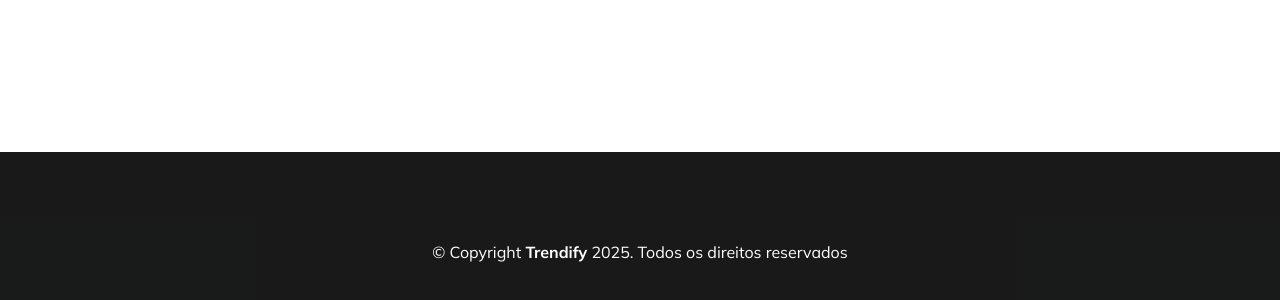
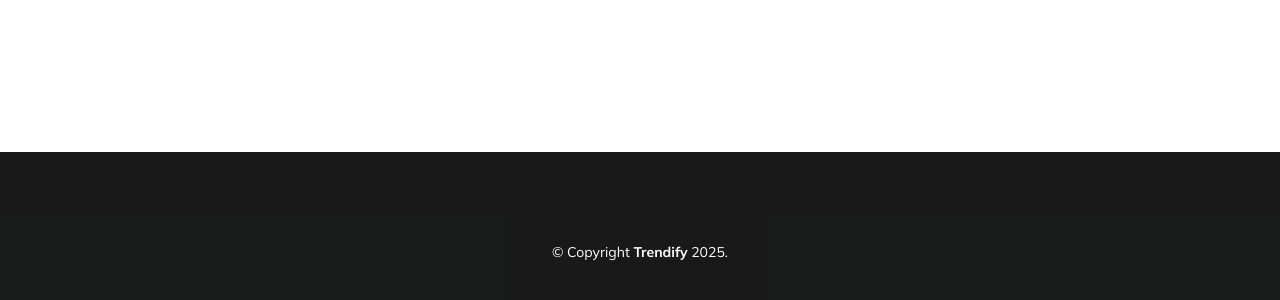
Before and after one commit to DevDaniloSants/trendify, a Next.js app: page /category/1 in a window 1280 px wide. Shown: the part 800-1100 px from the top of the page. Built offline with nearby package versions, Linux system fonts and the light colour scheme; no server answers.

Commit message:
style: adjust layout to ensure consistent height for product items

```diff
--- a/app/_components/footer.tsx
+++ b/app/_components/footer.tsx
@@ -1,9 +1,8 @@
 const Footer = () => {
     return (
-        <footer className="mt-8 flex h-[200px] w-full items-center justify-center bg-black/90 text-white">
-            <p>
+        <footer className="mt-8 flex h-[200px] w-full flex-wrap items-center justify-center bg-black/90 text-white">
+            <p className="text-sm">
                 © Copyright <span className="font-bold">Trendify</span> 2025.
-                Todos os direitos reservados
             </p>
         </footer>
     );
--- a/app/_components/product-item.tsx
+++ b/app/_components/product-item.tsx
@@ -62,8 +62,8 @@ const ProductItem = (product: ProductItemProps) => {
                     </Button>
                 </div>
             </div>
-            <div className="h-full w-full space-y-2">
-                <h3 className="text-primary font-semibold uppercase">
+            <div className="flex h-full w-full flex-col space-y-2">
+                <h3 className="text-primary w-11/12 truncate font-semibold uppercase">
                     {product.title}
                 </h3>
                 {product.discountedPrice ? (
```
